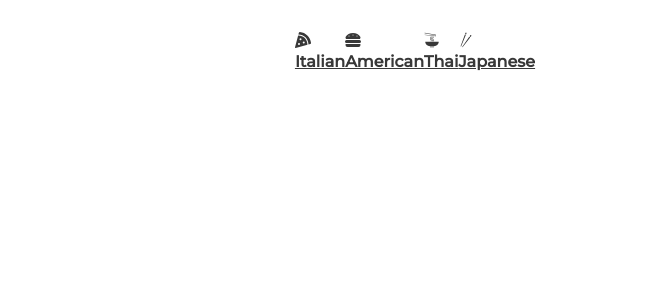
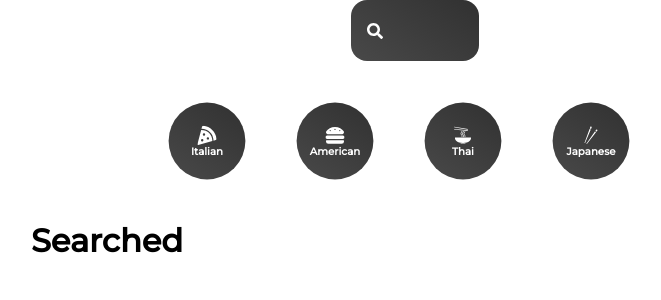
Before and after one commit to VaibhavBomle/recipe-app, a React (Create React App) app in the folder delicious-recipe-app/: page /searched/1 in a window 1280 px wide. Shown: the top 300 px of the page, without its empty margins (225-886 px from the left). Built offline with nearby package versions, Linux system fonts and the light colour scheme.

Commit message:
added CSS in category component iplemented Search Component adding route for search component

```diff
--- a/delicious-recipe-app/src/App.js
+++ b/delicious-recipe-app/src/App.js
@@ -1,12 +1,15 @@
 import Pages from "./pages/Pages";
 import Category from "./components/Category";
+import Search from "./components/Search";
+
 import { BrowserRouter } from "react-router-dom";
 
 function App() {
   return (
     <div className="App">
       <BrowserRouter>
-        <Category/>
+        <Search />
+        <Category />
         <Pages />
       </BrowserRouter>
     </div>
--- a/delicious-recipe-app/src/components/Category.jsx
+++ b/delicious-recipe-app/src/components/Category.jsx
@@ -6,22 +6,22 @@
 function Category() {
     return (
         <List>
-            <NavLink to = {'/cuisine/Italian'}>
-                <FaPizzaSlice />
+            <SLink to = {'/cuisine/Italian'}> {/*--> to navigate cuisine component via Pages Component*/}
+                <FaPizzaSlice /> {/*--> Icon*/}
                 <h4>Italian</h4>
-            </NavLink>
-            <NavLink to = {'/cuisine/American'}>
+            </SLink>
+            <SLink to = {'/cuisine/American'}>
                 <FaHamburger/>
                 <h4>American</h4>
-            </NavLink>
-            <NavLink to = {'/cuisine/Thai'}>
+            </SLink>
+            <SLink to = {'/cuisine/Thai'}>
                 <GiNoodles/>
                 <h4>Thai</h4>
-            </NavLink>
-            <NavLink to = {'/cuisine/Japanese'}>
+            </SLink>
+            <SLink to = {'/cuisine/Japanese'}>
                 <GiChopsticks/>
                 <h4>Japanese</h4>
-            </NavLink>
+            </SLink>
         </List>
     );
 }
@@ -30,6 +30,41 @@
    display: flex;
    justify-content: center;
    margin: 2rem 0rem;
-`
+`;
+
+const SLink = styled(NavLink)`
+   display: flex;
+   flex-direction: column;
+   justify-content: center;
+   align-items: center;
+   border-radius: 50%;
+   margin-right: 2rem;
+   text-decoration: none;
+   background: linear-gradient(35deg, #494949, #313131);
+   width: 6rem;
+   height: 6rem;
+   cursor: pointer;
+   transform: scale(0.8);
+
+   h4{
+        color: white;
+        font-size: 0.8rem;
+   }
+
+   svg{
+    color: white;
+    font-size: 1.5rem;
+   }
+   &.active {
+    background: linear-gradient(to right, #f27121, #e94057);
+    svg{
+        color: white;
+       }
+    h4{
+        color: white;
+
+    }
+   }
+`;
 
 export default Category
--- /dev/null
+++ b/delicious-recipe-app/src/components/Search.jsx
@@ -0,0 +1,50 @@
+import styled from 'styled-components';
+import { useState }  from 'react';
+import {FaSearch} from 'react-icons/fa';
+
+import React from 'react'
+
+function Search() {
+    const [input,setInput] = useState("");
+
+    const submitHandler = (e) =>{
+        e.preventDefault();
+    }
+  return (
+      <FormStyle onSubmit={submitHandler}>
+        <div>
+            <FaSearch></FaSearch>
+        <input onChange={(e)=>setInput(e.target.value)} type="text" value={input}/>
+        </div>
+      </FormStyle>
+  )
+}
+
+const FormStyle = styled.form`
+   margin: 0rem 20rem;
+   div{
+    position: relative;
+    width: 100%;
+   }
+
+   input{
+    border: none;
+    background: linear-gradient(35deg, #494949, #313131);
+    font-size: 1.5rem;
+    color: white;
+    padding: 1rem 3rem;
+    border-radius: 1rem;
+    outline: none;
+    width: 100%;
+   }
+
+   svg{
+    position: absolute;
+    top: 50%;
+    left: 0%;
+    transform: translate(100%,-50%);
+    color: white;
+   }
+`
+
+export default Search
--- a/delicious-recipe-app/src/pages/Pages.jsx
+++ b/delicious-recipe-app/src/pages/Pages.jsx
@@ -2,11 +2,13 @@
 import Home from './Home';
 import {Route, Routes} from "react-router-dom";
 import Cuisine from "./Cuisine";
+import Searched from './Searched';
 function  Pages() {
   return (
       <Routes>
             <Route path="/" element={<Home/>}/>
-            <Route path="/cuisine/:type" element={<Cuisine/>}/>
+            <Route path="/cuisine/:type" element ={<Cuisine/>}/>
+            <Route path="/searched/:search" element ={<Searched/>}/>
       </Routes>
   )
 }
--- /dev/null
+++ b/delicious-recipe-app/src/pages/Searched.jsx
@@ -0,0 +1,11 @@
+import React from 'react'
+
+function Searched() {
+  return (
+    <div>
+      <h1>Searched</h1>
+    </div>
+  )
+}
+
+export default Searched
```
